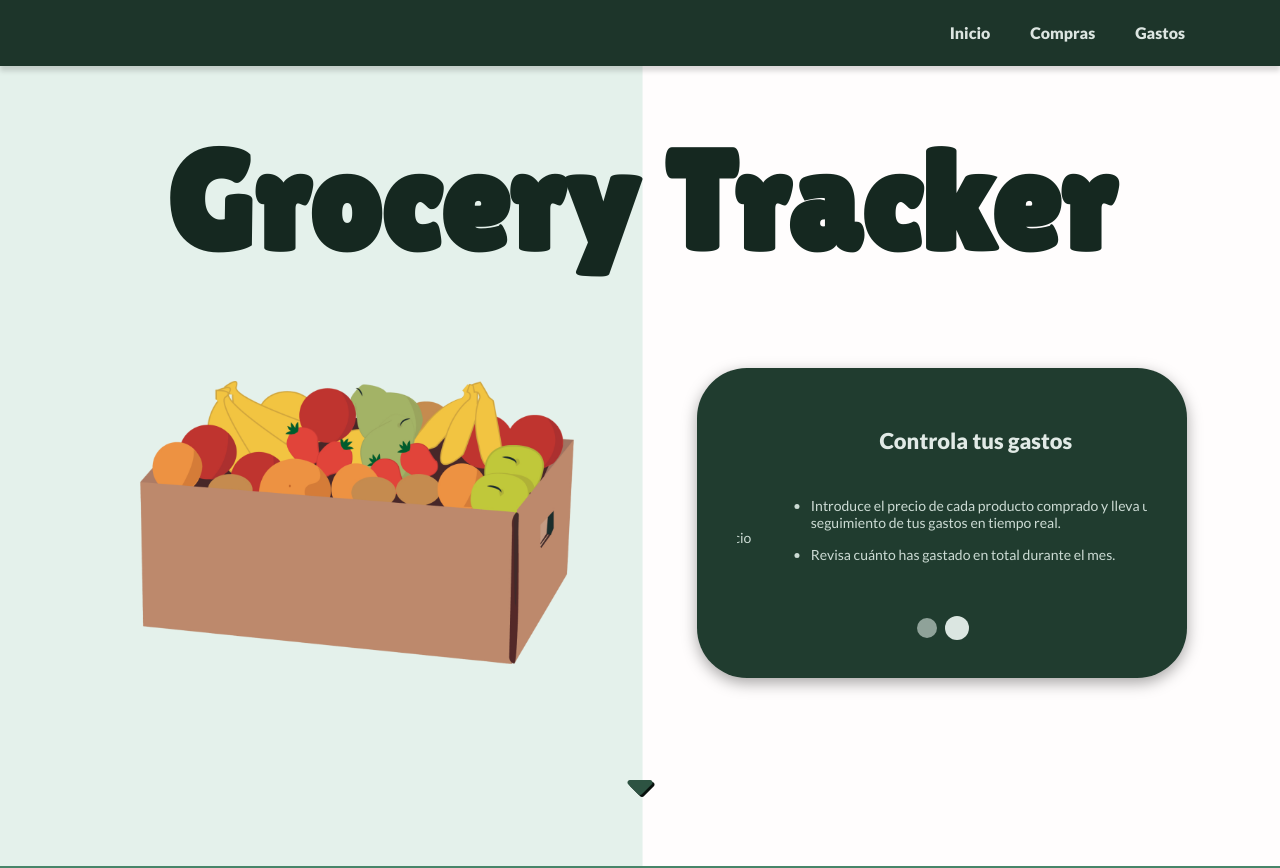
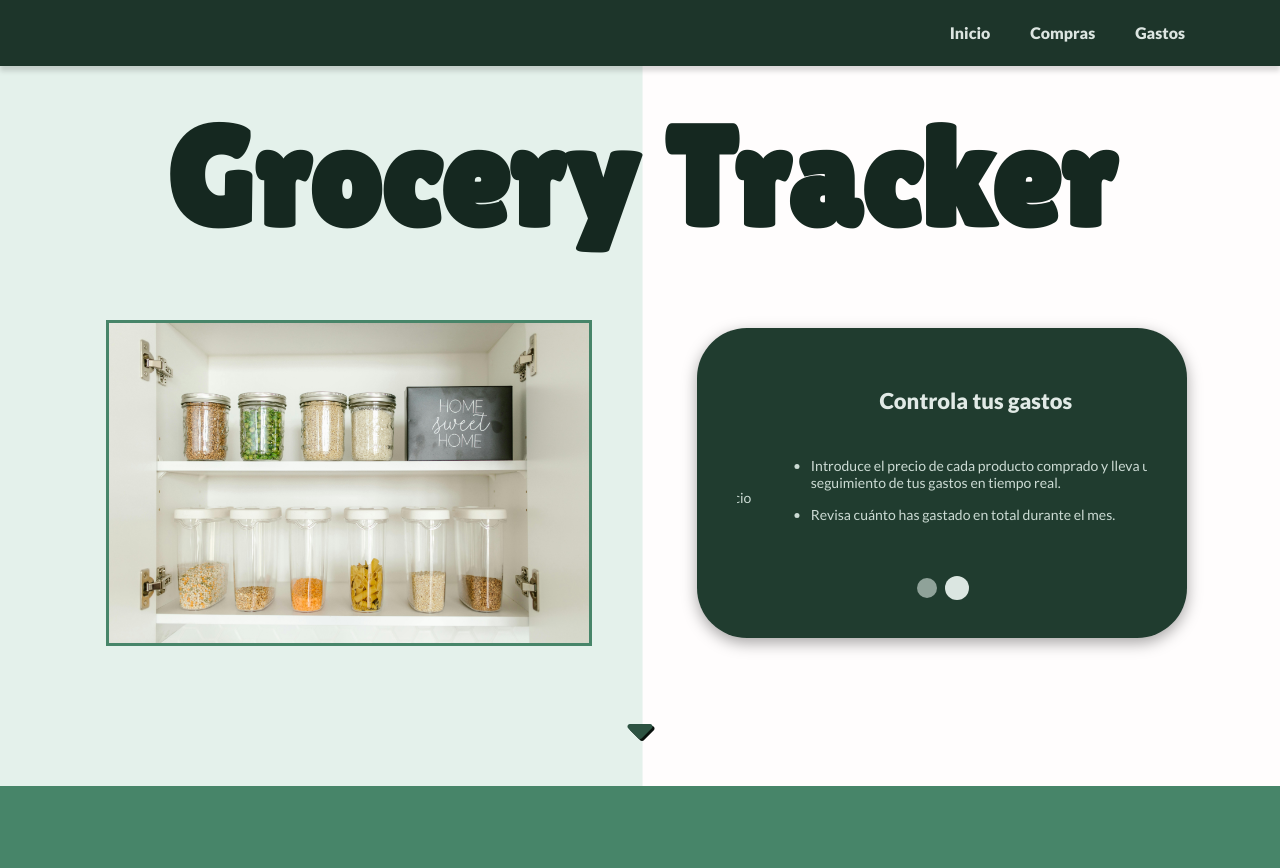
Before and after one commit to LorenaSTN/Grocery-Tracker, a React (Vite) app: page /#root in a window 1280 px wide. Shown: the top 868 px of the page. Built offline with nearby package versions, Linux system fonts and the light colour scheme; a web font is replaced by a local one.

Commit message:
changing landing main photo and statistics colours

```diff
--- a/src/components/App.jsx
+++ b/src/components/App.jsx
@@ -138,18 +138,18 @@ function App() {
   );
 
   const colors = [
-    "hsl(100,91%,17.5%)",
-    "hsl(114.4,26.2%,52.2%)",
-    "hsl(99,47.6%,83.5%)",
-    "hsl(109, 48%, 67%)",
-    "hsl(109, 48%, 9%)",
-    "hsl(109, 48%, 30%)",
-    "hsl(125, 60%, 67%)",
-    "hsl(67.9,70.6%,60%)",
-    "hsl(115, 16%, 67%)",
-    "hsl(115, 72%, 33%)",
-    "hsl(115, 100%, 100%)",
-    "hsl(0,0%,69.8%)",
+    " #7D1332 ",
+    "#3B0424  ",
+    "#581845 ",
+    "#E9D2EA ",
+    "#02174D ",
+    " #FECA31 ",
+    "#410B05 ",
+    "#AB0F64 ",
+    "#27608C ",
+    "#DAF7A6 ",
+    "#FFC300 ",
+    " #FF5733 ",
   ];
 
   useSectionObserver(setHash);
--- a/src/components/Header.jsx
+++ b/src/components/Header.jsx
@@ -1,5 +1,6 @@
 import "../scss/components/Header.scss";
 import Fruit from "../images/fruit.png";
+import Pantry from "../images/pantry.jpg"
 import { Link } from "react-router-dom";
 
 function Header({ setCurrentSlide }) {
@@ -12,7 +13,7 @@ function Header({ setCurrentSlide }) {
 
       <div className="home-sectionwrapper">
         <section className="home-section1">
-          <img className="home-image" src={Fruit} alt="Cesta de fruta" />
+          <img className="home-image" src={Pantry} alt="Despensa" />
         </section>
         <section className="home-section2">
           <div className="section2-wrapper">
--- a/src/scss/components/Header.scss
+++ b/src/scss/components/Header.scss
@@ -1,11 +1,15 @@
 .header {
   &-wrapper {
-    min-height: 100vh;
+    height: 90vh;
     position: relative;
     z-index: 0;
     display: flex;
     flex-direction: column;
     justify-content: space-evenly;
+
+    @media screen and (max-width: 790px) {
+      height: 100vh;
+    }
   }
 
   &-backgroundshape {
@@ -77,11 +81,12 @@
     }
 
     img {
-      width: 450px;
+      width: 480px;
+      border: 3px solid hsl(153, 30%, 40%);
       z-index: 2;
 
       @media screen and (max-width: 1100px) {
-        width: 100%;
+        width: 380px;
       }
       @media screen and (max-width: 720px) {
         width: 320px;
```
Also changed, not shown: src/images/pantry.jpg (added).
